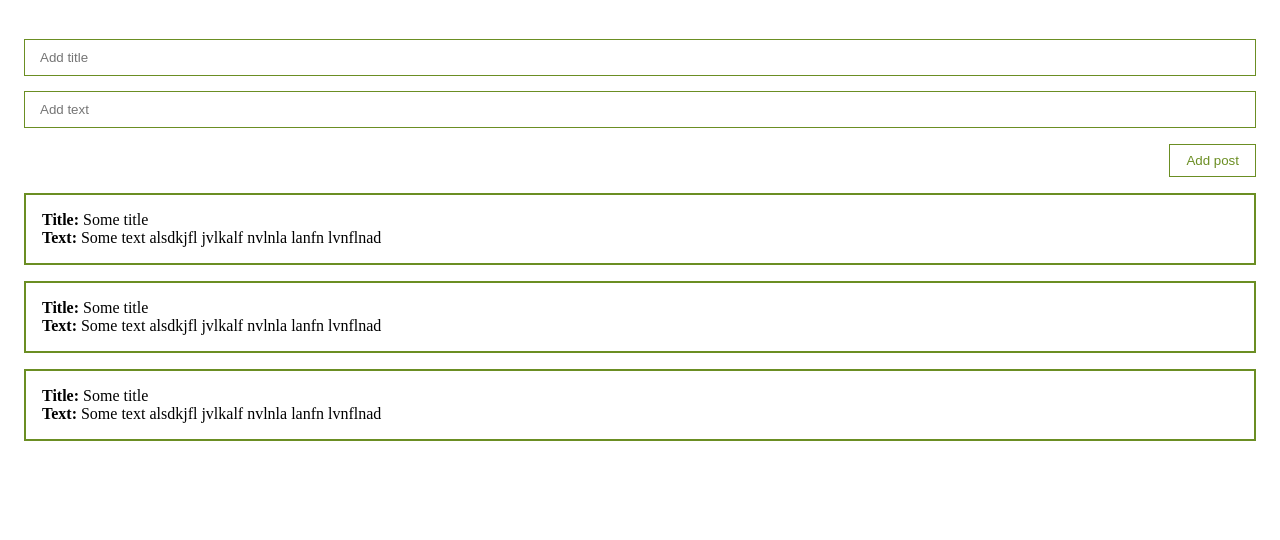
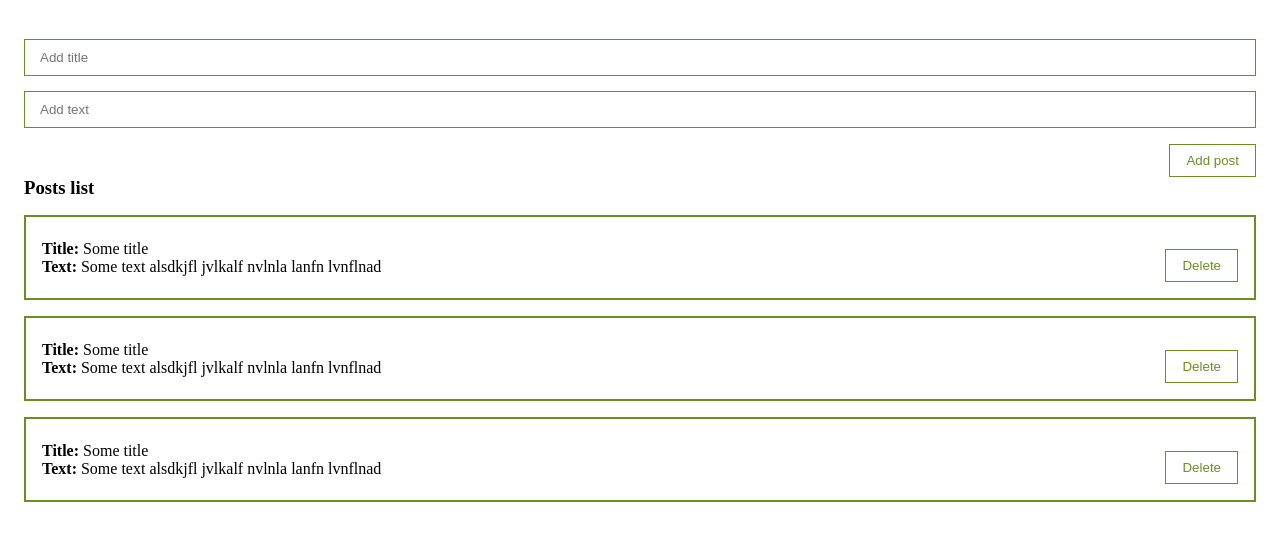
Before and after one commit to mytrofanov/my_First_Vue_3_Project, a Vue app: page / in a window 1280 px wide. Shown: the top 540 px of the page. Built offline with nearby package versions, Linux system fonts and the light colour scheme.

Commit message:
feat: custom button

```diff
--- a/src/components/PostForm.vue
+++ b/src/components/PostForm.vue
@@ -6,65 +6,59 @@
       placeholder="Add title"
       v-model="post.title"
       @input="post.title = $event.target.value"
-    >
+    />
     <input
       class="form-input"
       type="text"
       placeholder="Add text"
       v-model="post.body"
       @input="post.body = $event.target.value"
-    >
-    <button
-      class="submit-button"
-      @click="createPost">
+    />
+    <custom-button class="submit-button">
       Add post
-    </button>
+    </custom-button>
   </form>
 </template>
 
 <script>
+import CustomButton from '@/components/UI/CustomButton.vue'
 export default {
+  components: { CustomButton },
   emits: ['create-new-post'],
-  data () {
+  data() {
     return {
       post: {
         title: '',
-          body: '',
+        body: ''
       }
     }
   },
   methods: {
-    createPost () {
-      this.post.id = Date.now();
+    createPost() {
+      this.post.id = Date.now()
       this.$emit('create-new-post', this.post)
       this.post = {
         title: '',
-        body: '',
+        body: ''
       }
-    },
     }
-
-};
+  }
+}
 </script>
 
 <style scoped>
-form{
+form {
   display: flex;
   flex-direction: column;
 }
 
-.form-input{
+.form-input {
   width: 100%;
   border: 1px solid olivedrab;
   padding: 10px 15px;
   margin-top: 15px;
 }
-.submit-button{
+.submit-button {
     align-self: flex-end;
-    margin-top: 16px;
-    padding: 8px 16px;
-    background: none;
-    color: olivedrab;
-    border: 1px solid olivedrab;
 }
 </style>
--- /dev/null
+++ b/src/components/PostItem.vue
@@ -0,0 +1,36 @@
+<template>
+  <div class="post">
+    <div>
+      <div><strong>Title:</strong> {{ post.title }}</div>
+      <div><strong>Text:</strong> {{ post.body }}</div>
+    </div>
+    <div class="post__btns">
+      <custom-button> Delete </custom-button>
+    </div>
+  </div>
+</template>
+
+<script>
+import CustomButton from '@/components/UI/CustomButton.vue'
+
+export default {
+  components: { CustomButton },
+  props: {
+    post: {
+      type: Object,
+      required: true
+    }
+  }
+}
+</script>
+
+<style scoped>
+.post {
+  display: flex;
+  align-items: center;
+  justify-content: space-between;
+  margin-top: 16px;
+  padding: 16px;
+  border: 2px solid olivedrab;
+}
+</style>
--- a/src/components/PostList.vue
+++ b/src/components/PostList.vue
@@ -1,12 +1,19 @@
 <template>
-  <div class="post" v-for="post in posts">
-    <div><strong>Title:</strong> {{post.title}}</div>
-    <div><strong>Text:</strong> {{post.body}}</div>
+  <div>
+    <h3>Posts list</h3>
   </div>
+    <post-item
+      v-for="post in posts"
+      :post="post"
+    />
 </template>
 
 <script>
+import PostItem from "@/components/PostItem.vue";
 export default {
+  components: {
+    PostItem
+  },
   props: {
     posts: {
       type: Array,
@@ -17,9 +24,5 @@ export default {
 </script>
 
 <style scoped>
-.post {
-  margin-top: 16px;
-  padding: 16px;
-  border: 2px solid olivedrab;
-}
+
 </style>
--- /dev/null
+++ b/src/components/UI/CustomButton.vue
@@ -0,0 +1,23 @@
+<template>
+  <button
+    class="custom-button"
+  >
+    <slot></slot> <!--like children in React-->
+  </button>
+</template>
+
+<script>
+export default {
+
+};
+</script>
+
+<style scoped>
+.custom-button{
+  margin-top: 16px;
+  padding: 8px 16px;
+  background: none;
+  color: olivedrab;
+  border: 1px solid olivedrab;
+}
+</style>
```
Lines whose indentation alone changed are shown as unchanged.
